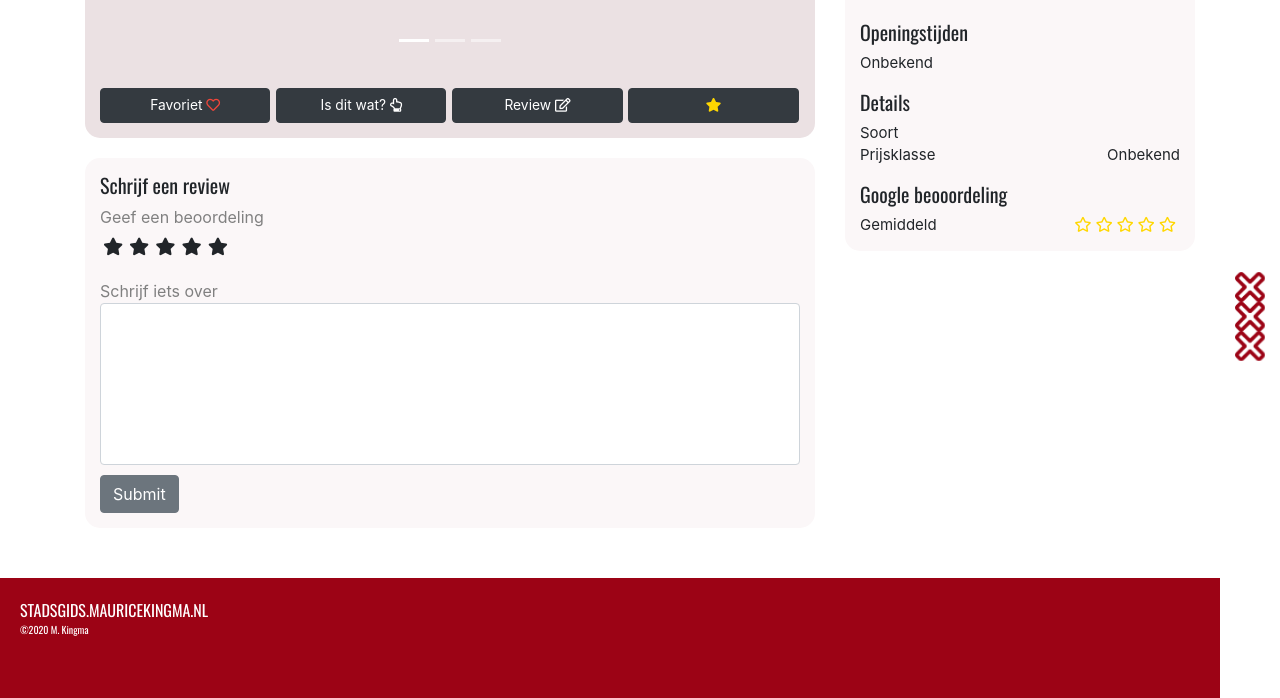
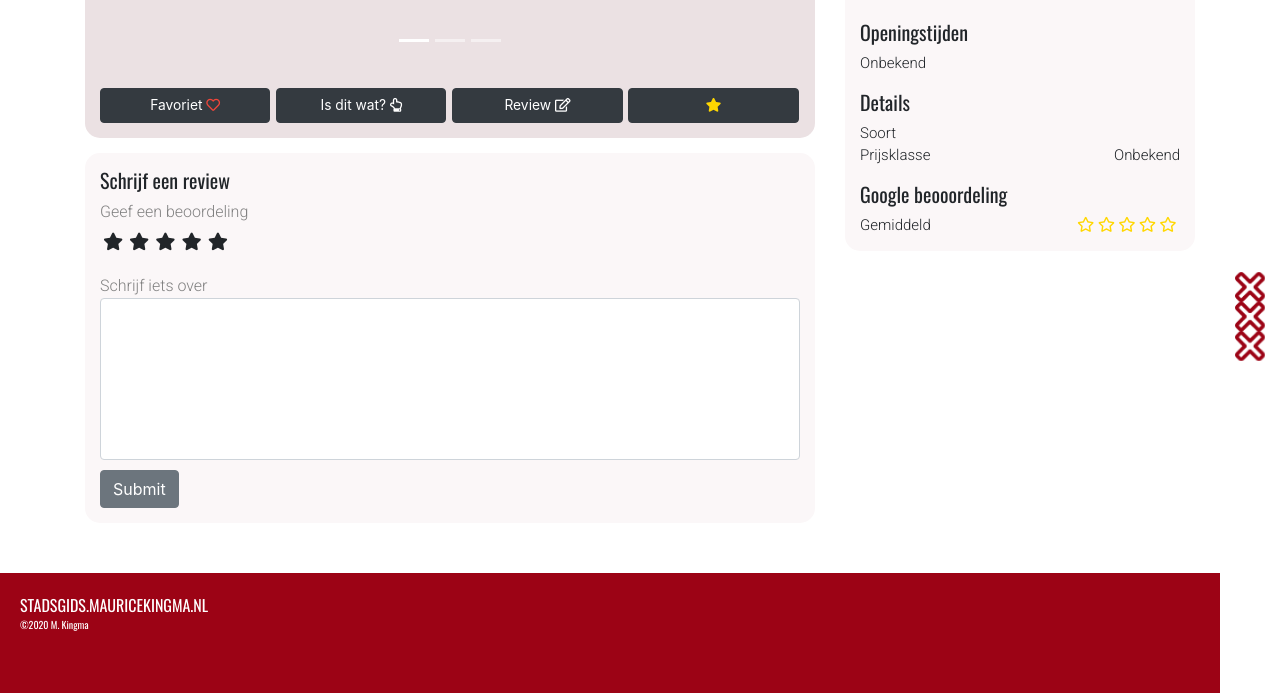
Before and after one commit to MYKingma/personalsite, a Flask app: a page that uses templates/base.html in a window 1280 px wide. Shown: the part 424-1122 px from the top of the page. Run offline with Flask 2, Linux system fonts and the light colour scheme; the visitor is signed in with stand-in values (Sample User, id 1); data comes from the database, SQL or seed files in the repository; data that the repository does not hold is empty; parts of the project's set-up code (start-up, migrations or seed data) failed here and were passed over; some libraries are stand-ins or nearby versions.

Commit message:
Changed base font

```diff
--- a/static/styles/stylesguide.css
+++ b/static/styles/stylesguide.css
@@ -68,7 +68,7 @@ iframe {
 #buttonbox {
   background-color: #ebe1e3;
   text-align: center;
-  margin-bottom: 20px;
+  margin-bottom: 15px;
   padding: 0px 10px 15px 10px;
   border-radius: 0px 0px 15px 15px;
 }
@@ -76,6 +76,10 @@ iframe {
   font-size: 13.8px;
   width: 24%;
   margin-right: 0.1vw;
+}
+
+#changelocation {
+  margin-bottom: 15px;
 }
 
 #carouselbox {
@@ -294,6 +298,10 @@ h1, h2, h3, h5 {
   font-family: "Oswald", sans-serif;
 }
 
+p {
+  font-family: "Roboto", sans-serif;
+}
+
 #spinner {
   margin-right: 15px;
 }
--- a/static/styles/stylesguide.scss
+++ b/static/styles/stylesguide.scss
@@ -75,11 +75,13 @@ iframe {
 	}
 	background-color: #ebe1e3;
 	text-align: center;
-	margin-bottom: 20px;
+	margin-bottom: 15px;
 	padding: 0px 10px 15px 10px;
 	border-radius: 0px 0px 15px 15px;
 }
-
+#changelocation {
+	margin-bottom: 15px;
+}
 #carouselbox {
 	background-color: #ebe1e3;
 	padding: 20px;
@@ -288,6 +290,9 @@ h2 {
 h1, h2, h3, h5 {
 	font-family: 'Oswald', sans-serif;
 }
+p {
+	font-family: 'Roboto', sans-serif;
+}
 
 #spinner {
 	margin-right: 15px;
--- a/templates/base.html
+++ b/templates/base.html
@@ -16,7 +16,8 @@ Base layout for other pages
 		<link href="{{ url_for('static', filename='styles/stylesguide.css') }}" rel="stylesheet">
 		<link rel="stylesheet" href="https://use.fontawesome.com/releases/v5.13.0/css/all.css">
 		<link href="https://fonts.googleapis.com/css2?family=Oswald&display=swap" rel="stylesheet">
-		<link href="https://fonts.googleapis.com/css2?family=Bebas+Neue&display=swap" rel="stylesheet">
+		<link href="https://fonts.googleapis.com/css2?family=Roboto:wght@300&display=swap" rel="stylesheet">
+
 
 		<title>{%- block title -%}{%- endblock -%}</title>
 	</head>
```
Also changed, not shown: 3 other files.
